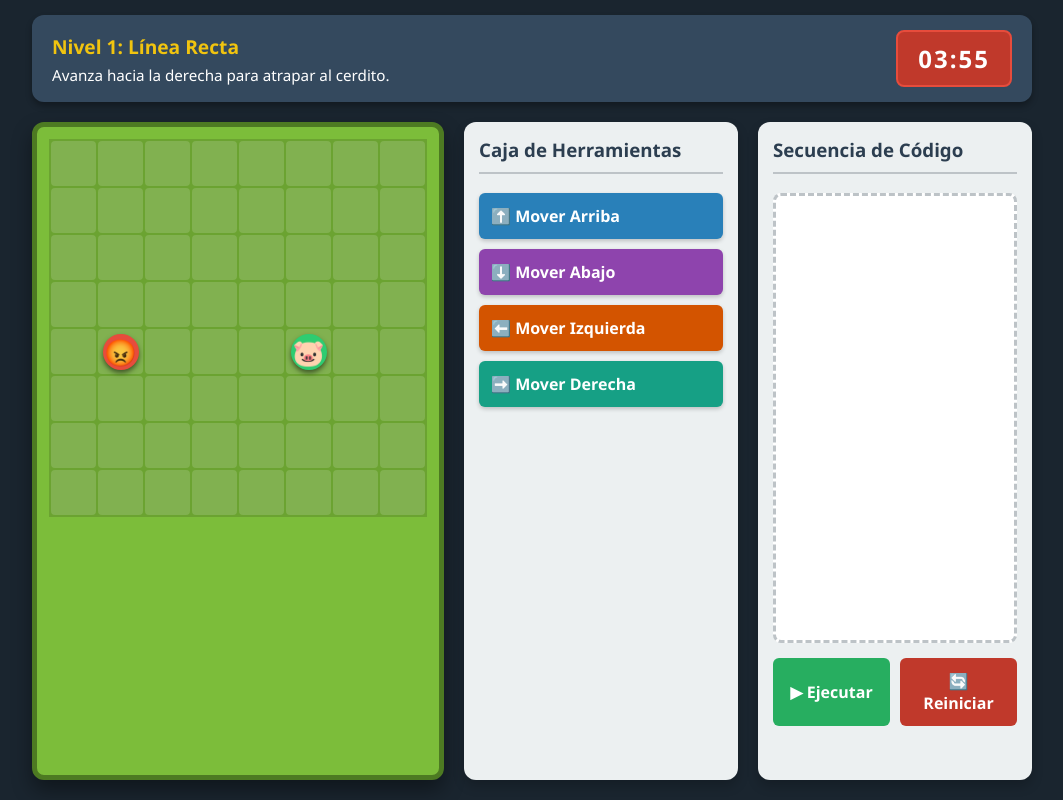
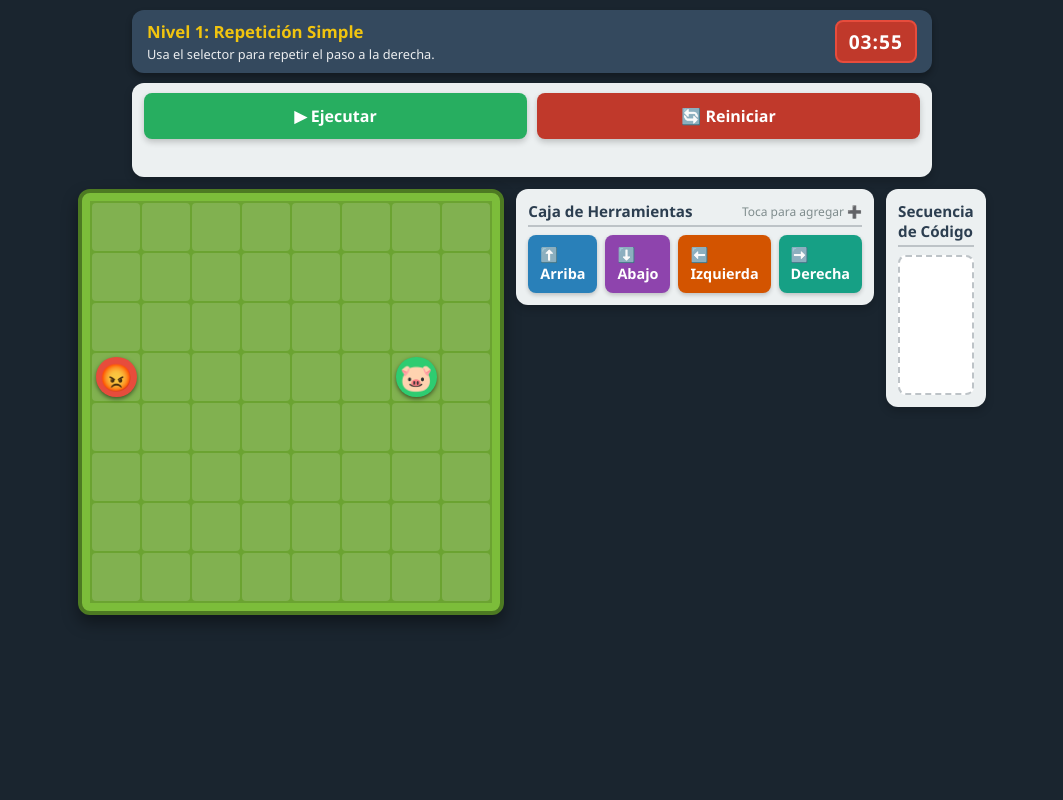
Before and after one commit to elvisriva-max/birt, a plain HTML site: page index.html in a window 1280 px wide. Shown: the whole page, without its empty margins (108-1171 px from the left). Drawn offline with Linux system fonts and the light colour scheme.

Commit message:
Update index.html

```diff
--- a/index.html
+++ b/index.html
@@ -2,8 +2,8 @@
 <html lang="es">
 <head>
   <meta charset="UTF-8">
-  <meta name="viewport" content="width=device-width, initial-scale=1.0">
-  <title>Angry Birds - Programming LMS</title>
+  <meta name="viewport" content="width=device-width, initial-scale=1.0, maximum-scale=1.0, user-scalable=no">
+  <title>Angry Birds - LMS Móvil</title>
   <style>
     :root {
       --bg-color: #1a252f;
@@ -11,52 +11,55 @@
       --primary: #27ae60;
       --primary-hover: #219150;
       --danger: #c0392b;
-      --tile-size: 45px;
+      --tile-size: clamp(32px, 10vw, 48px);
       --grid-size: 8;
     }
 
     * {
       box-sizing: border-box;
       font-family: 'Segoe UI', Roboto, Helvetica, Arial, sans-serif;
+      touch-action: manipulation;
     }
 
     body {
       background-color: var(--bg-color);
       color: #333;
       margin: 0;
-      padding: 15px;
+      padding: 10px;
       display: flex;
       flex-direction: column;
       align-items: center;
       min-height: 100vh;
       user-select: none;
+      -webkit-user-select: none;
     }
 
     .header {
       width: 100%;
-      max-width: 1000px;
+      max-width: 800px;
       display: flex;
       justify-content: space-between;
       align-items: center;
       background: #34495e;
-      padding: 15px 20px;
+      padding: 10px 15px;
       border-radius: 12px;
-      margin-bottom: 20px;
+      margin-bottom: 10px;
       color: white;
       box-shadow: 0 4px 6px rgba(0,0,0,0.3);
     }
 
-    .level-info h2 { margin: 0 0 5px 0; font-size: 1.2rem; color: #f1c40f; }
-    .level-info p { margin: 0; font-size: 0.95rem; }
+    .level-info h2 { margin: 0 0 2px 0; font-size: 1.05rem; color: #f1c40f; }
+    .level-info p { margin: 0; font-size: 0.8rem; opacity: 0.9; }
 
     .timer-container {
       background: #c0392b;
-      padding: 10px 20px;
+      padding: 6px 12px;
       border-radius: 8px;
-      font-size: 1.5rem;
+      font-size: 1.2rem;
       font-weight: bold;
-      letter-spacing: 2px;
+      letter-spacing: 1px;
       border: 2px solid #e74c3c;
+      white-space: nowrap;
     }
 
     .timer-warning { background: #e67e22; border-color: #d35400; }
@@ -68,22 +71,73 @@
       100% { transform: scale(1); }
     }
 
+    /* BARRA DE CONTROLES SUPERIOR */
+    .top-controls-bar {
+      width: 100%;
+      max-width: 800px;
+      background: var(--panel-bg);
+      padding: 10px 12px;
+      border-radius: 12px;
+      margin-bottom: 12px;
+      display: flex;
+      flex-direction: column;
+      gap: 8px;
+      box-shadow: 0 4px 8px rgba(0,0,0,0.2);
+    }
+
+    .controls { display: flex; gap: 10px; width: 100%; }
+
+    .btn {
+      flex: 1;
+      padding: 12px;
+      border: none;
+      border-radius: 8px;
+      font-weight: bold;
+      font-size: 1rem;
+      cursor: pointer;
+      color: white;
+      box-shadow: 0 3px 6px rgba(0,0,0,0.2);
+      display: flex;
+      align-items: center;
+      justify-content: center;
+      gap: 6px;
+    }
+    .btn:active { transform: translateY(1px); }
+    .btn-run { background-color: var(--primary); }
+    .btn-reset { background-color: var(--danger); }
+
+    #status-msg {
+      font-weight: bold;
+      text-align: center;
+      min-height: 20px;
+      font-size: 0.9rem;
+    }
+
     .main-workspace {
       display: flex;
-      gap: 20px;
-      flex-wrap: wrap;
+      gap: 12px;
+      flex-direction: column;
+      align-items: center;
+      width: 100%;
+      max-width: 800px;
+    }
+
+    @media (min-width: 768px) {
+      .main-workspace {
+        flex-direction: row;
+        align-items: flex-start;
         justify-content: center;
-      width: 100%;
-      max-width: 1000px;
+      }
     }
 
     /* --- BOARD CSS --- */
     .board-wrapper {
       background-color: #7cbd3a;
-      padding: 12px;
+      padding: 8px;
       border-radius: 12px;
-      border: 5px solid #4d7a22;
-      box-shadow: 0 10px 20px rgba(0,0,0,0.4);
+      border: 4px solid #4d7a22;
+      box-shadow: 0 8px 16px rgba(0,0,0,0.4);
+      touch-action: none;
     }
 
     #grid {
@@ -103,128 +157,162 @@
       display: flex;
       align-items: center;
       justify-content: center;
-      font-size: 24px;
+      font-size: calc(var(--tile-size) * 0.55);
       position: relative;
     }
 
     .cell.obstacle { background-color: #8d6e63; border: 2px solid #5d4037; }
-    .cell.tnt { background-color: #e53935; border: 2px solid #b71c1c; color: white; font-weight: bold; font-size: 12px; }
+    .cell.tnt { background-color: #e53935; border: 2px solid #b71c1c; color: white; font-weight: bold; font-size: calc(var(--tile-size) * 0.28); }
     .cell.tnt::after { content: "TNT"; }
 
     #bird, #pig {
-      width: 80%;
-      height: 80%;
+      width: 85%;
+      height: 85%;
       border-radius: 50%;
       display: flex;
       align-items: center;
       justify-content: center;
-      font-size: 26px;
       transition: all 0.25s ease-in-out;
       z-index: 2;
     }
-    #bird { background-color: #e74c3c; box-shadow: 0 3px 5px rgba(0,0,0,0.5); }
-    #pig { background-color: #2ecc71; box-shadow: 0 3px 5px rgba(0,0,0,0.5); }
+    #bird { background-color: #e74c3c; box-shadow: 0 2px 4px rgba(0,0,0,0.5); }
+    #pig { background-color: #2ecc71; box-shadow: 0 2px 4px rgba(0,0,0,0.5); }
 
     /* --- PANELS --- */
     .panel {
       background: var(--panel-bg);
       border-radius: 12px;
-      padding: 15px;
-      flex: 1;
-      min-width: 250px;
-      max-width: 320px;
+      padding: 12px;
+      width: 100%;
       display: flex;
       flex-direction: column;
-      box-shadow: 0 6px 12px rgba(0,0,0,0.2);
+      box-shadow: 0 4px 8px rgba(0,0,0,0.2);
     }
 
-    .panel h3 { margin-top: 0; border-bottom: 2px solid #bdc3c7; padding-bottom: 10px; color: #2c3e50; }
+    .panel h3 {
+      margin: 0 0 8px 0;
+      border-bottom: 2px solid #bdc3c7;
+      padding-bottom: 4px;
+      color: #2c3e50;
+      font-size: 0.95rem;
+      display: flex;
+      justify-content: space-between;
+      align-items: center;
+    }
 
-    .block-palette { display: flex; flex-direction: column; gap: 10px; }
+    .block-palette {
+      display: grid;
+      grid-template-columns: repeat(2, 1fr);
+      gap: 8px;
+    }
+
+    @media (min-width: 480px) {
+      .block-palette { grid-template-columns: repeat(4, 1fr); }
+    }
 
     .drop-zone {
-      flex-grow: 1;
-      border: 3px dashed #bdc3c7;
+      min-height: 140px;
+      max-height: 220px;
+      border: 2px dashed #bdc3c7;
       border-radius: 8px;
-      padding: 10px;
-      min-height: 450px;
+      padding: 8px;
       background-color: #ffffff;
       display: flex;
       flex-direction: column;
-      gap: 8px;
+      gap: 6px;
       overflow-y: auto;
-      max-height: 350px;
     }
 
     .block {
-      padding: 12px;
+      padding: 10px 12px;
       color: white;
       font-weight: bold;
-      border-radius: 6px;
-      cursor: grab;
+      border-radius: 8px;
+      cursor: pointer;
       display: flex;
       align-items: center;
       justify-content: space-between;
       box-shadow: 0 2px 4px rgba(0,0,0,0.2);
+      font-size: 0.9rem;
+      min-height: 44px;
     }
-    .block:active { cursor: grabbing; }
+
+    .block.executing {
+      transform: scale(1.02);
+      outline: 3px solid #f1c40f;
+      box-shadow: 0 0 10px #f1c40f;
+    }
 
     .block-UP    { background-color: #2980b9; }
     .block-DOWN  { background-color: #8e44ad; }
     .block-LEFT  { background-color: #d35400; }
     .block-RIGHT { background-color: #16a085; }
 
+    .repeat-control {
+      display: none;
+      align-items: center;
+      gap: 4px;
+      background: rgba(0,0,0,0.25);
+      padding: 4px 8px;
+      border-radius: 6px;
+      font-size: 0.8rem;
+    }
+
+    .drop-zone .repeat-control { display: flex; }
+
+    .repeat-select {
+      background: #ffffff;
+      color: #333;
+      border: none;
+      border-radius: 4px;
+      padding: 4px;
+      font-weight: bold;
+      font-size: 0.9rem;
+    }
+
     .btn-remove {
       background: rgba(0,0,0,0.3);
       border: none;
       color: white;
       border-radius: 50%;
-      width: 24px;
-      height: 24px;
+      width: 28px;
+      height: 28px;
       cursor: pointer;
       display: none;
-    }
-    .drop-zone .block .btn-remove { display: flex; align-items: center; justify-content: center; }
-
-    .controls { display: flex; gap: 10px; margin-top: 15px; }
-    .btn {
-      flex: 1;
-      padding: 12px;
-      border: none;
-      border-radius: 6px;
       font-weight: bold;
-      font-size: 1rem;
-      cursor: pointer;
-      color: white;
-      transition: opacity 0.2s;
-    }
-    .btn:hover { opacity: 0.9; }
-    .btn-run { background-color: var(--primary); }
-    .btn-reset { background-color: var(--danger); }
-
-    #status-msg {
-      margin-top: 15px;
-      font-weight: bold;
-      text-align: center;
-      min-height: 24px;
     }
 
-    @media (max-width: 768px) {
-      .header { flex-direction: column; gap: 15px; text-align: center; }
-      :root { --tile-size: 38px; }
-      .main-workspace { flex-direction: column; align-items: center; }
-      .panel { width: 100%; max-width: 100%; }
+    .drop-zone .block .btn-remove {
+      display: flex;
+      align-items: center;
+      justify-content: center;
+    }
+
+    .hint-text {
+      font-size: 0.75rem;
+      color: #7f8c8d;
+      font-weight: normal;
     }
   </style>
 </head>
 <body>
 
+  <!-- Encabezado de Nivel -->
   <div class="header">
     <div class="level-info">
       <h2 id="level-title">Cargando Nivel...</h2>
-      <p id="level-desc">Prepara tus bloques.</p>
+      <p id="level-desc">Crea tu secuencia para llegar al cerdito.</p>
     </div>
     <div class="timer-container" id="timer-display">04:00</div>
+  </div>
+
+  <!-- Botones de Control Superiores -->
+  <div class="top-controls-bar">
+    <div class="controls">
+      <button class="btn btn-run" id="btn-run">▶ Ejecutar</button>
+      <button class="btn btn-reset" id="btn-reset">🔄 Reiniciar</button>
+    </div>
+    <div id="status-msg"></div>
   </div>
 
   <div class="main-workspace">
@@ -233,14 +321,25 @@
       <div id="grid"></div>
     </div>
 
-    <!-- Bloques -->
+    <!-- Bloques / Paleta -->
     <div class="panel">
-      <h3>Caja de Herramientas</h3>
-      <div class="block-palette">
-        <div class="block block-UP" draggable="true" data-dir="UP">⬆️ Mover Arriba</div>
-        <div class="block block-DOWN" draggable="true" data-dir="DOWN">⬇️ Mover Abajo</div>
-        <div class="block block-LEFT" draggable="true" data-dir="LEFT">⬅️ Mover Izquierda</div>
-        <div class="block block-RIGHT" draggable="true" data-dir="RIGHT">➡️ Mover Derecha</div>
+      <h3>
+        <span>Caja de Herramientas</span>
+        <span class="hint-text">Toca para agregar ➕</span>
+      </h3>
+      <div class="block-palette" id="block-palette">
+        <div class="block block-UP" data-dir="UP">
+          <span>⬆️ Arriba</span>
+        </div>
+        <div class="block block-DOWN" data-dir="DOWN">
+          <span>⬇️ Abajo</span>
+        </div>
+        <div class="block block-LEFT" data-dir="LEFT">
+          <span>⬅️ Izquierda</span>
+        </div>
+        <div class="block block-RIGHT" data-dir="RIGHT">
+          <span>➡️ Derecha</span>
+        </div>
       </div>
     </div>
 
@@ -248,11 +347,6 @@
     <div class="panel">
       <h3>Secuencia de Código</h3>
       <div class="drop-zone" id="drop-zone"></div>
-      <div class="controls">
-        <button class="btn btn-run" id="btn-run">▶ Ejecutar</button>
-        <button class="btn btn-reset" id="btn-reset">🔄 Reiniciar</button>
-      </div>
-      <div id="status-msg"></div>
     </div>
   </div>
 
@@ -270,6 +364,7 @@
 
     function playTone(freq, type, duration, vol=0.1) {
       if (!audioCtx) return;
+      try {
         const osc = audioCtx.createOscillator();
         const gain = audioCtx.createGain();
         osc.type = type;
@@ -280,11 +375,12 @@
         gain.connect(audioCtx.destination);
         osc.start();
         osc.stop(audioCtx.currentTime + duration);
+      } catch(e) {}
     }
 
     const Sounds = {
       drop: () => playTone(600, 'sine', 0.1, 0.05),
-      move: () => playTone(300, 'square', 0.15, 0.05),
+      move: () => playTone(300, 'square', 0.12, 0.05),
       win:  () => {
         playTone(400, 'triangle', 0.15, 0.1);
         setTimeout(() => playTone(500, 'triangle', 0.15, 0.1), 150);
@@ -293,55 +389,52 @@
       lose: () => playTone(150, 'sawtooth', 0.5, 0.1)
     };
 
-    // Inicializar audio en la primera interacción para evitar bloqueos del navegador
-    document.addEventListener('mousedown', initAudio, { once: true });
     document.addEventListener('touchstart', initAudio, { once: true });
+    document.addEventListener('click', initAudio, { once: true });
 
     // ==========================================
-    // 2. CONFIGURACIÓN DEL JUEGO (8x8)
+    // 2. CONFIGURACIÓN DEL JUEGO
     // ==========================================
     const GRID_SIZE = 8;
-    const TIME_LIMIT = 240; // 4 minutos en segundos
+    const TIME_LIMIT = 240;
     let currentLevelIdx = 0;
     let birdPos = {x: 0, y: 0};
     let isExecuting = false;
 
-    // Variables del temporizador
     let timeLeft = TIME_LIMIT;
     let timerInterval;
 
-    // 6 Niveles en cuadrícula 8x8 (Coordenadas de 0 a 7)
     const LEVELS = [
       {
-        title: "Nivel 1: Línea Recta", desc: "Avanza hacia la derecha para atrapar al cerdito.",
-        bird: {x: 1, y: 4}, pig: {x: 5, y: 4}, tnt: [], obs: []
+        title: "Nivel 1: Repetición Simple", desc: "Usa el selector para repetir el paso a la derecha.",
+        bird: {x: 0, y: 3}, pig: {x: 6, y: 3}, tnt: [], obs: []
       },
       {
-        title: "Nivel 2: La Esquina", desc: "Avanza y luego baja.",
-        bird: {x: 2, y: 2}, pig: {x: 6, y: 6}, tnt: [], obs: []
+        title: "Nivel 2: Esquina Inteligente", desc: "Avanza en horizontal y luego en vertical multiplicando pasos.",
+        bird: {x: 1, y: 1}, pig: {x: 6, y: 6}, tnt: [], obs: []
       },
       {
-        title: "Nivel 3: El Muro", desc: "Rodea el muro de piedra.",
-        bird: {x: 1, y: 3}, pig: {x: 6, y: 3},
-        tnt: [], obs: [{x: 4, y: 2}, {x: 4, y: 3}, {x: 4, y: 4}]
+        title: "Nivel 3: Esquivar la Pared", desc: "Usa bucles en cada bloque para rodear el muro.",
+        bird: {x: 1, y: 4}, pig: {x: 6, y: 4},
+        tnt: [], obs: [{x: 4, y: 2}, {x: 4, y: 3}, {x: 4, y: 4}, {x: 4, y: 5}]
       },
       {
-        title: "Nivel 4: Cuidado con la TNT", desc: "Esquiva los explosivos.",
-        bird: {x: 1, y: 1}, pig: {x: 6, y: 6},
-        tnt: [{x: 3, y: 1}, {x: 3, y: 2}, {x: 4, y: 5}, {x: 5, y: 5}],
-        obs: [{x: 1, y: 3}, {x: 6, y: 3}]
+        title: "Nivel 4: Campo con TNT", desc: "Calcula los pasos exactos para pasar entre explosivos.",
+        bird: {x: 0, y: 2}, pig: {x: 7, y: 5},
+        tnt: [{x: 3, y: 2}, {x: 3, y: 3}, {x: 4, y: 5}],
+        obs: [{x: 1, y: 4}, {x: 6, y: 2}]
       },
       {
-        title: "Nivel 5: Laberinto", desc: "Encuentra el camino en zig-zag.",
+        title: "Nivel 5: Laberinto de Pasillos", desc: "Sincroniza tus direcciones y contadores.",
         bird: {x: 0, y: 7}, pig: {x: 7, y: 0},
-        tnt: [{x: 3, y: 4}, {x: 4, y: 4}],
-        obs: [{x: 0, y: 5}, {x: 1, y: 5}, {x: 2, y: 5}, {x: 3, y: 5}, {x: 4, y: 1}, {x: 5, y: 1}, {x: 6, y: 1}, {x: 7, y: 1}]
+        tnt: [{x: 2, y: 4}, {x: 5, y: 3}],
+        obs: [{x: 0, y: 5}, {x: 1, y: 5}, {x: 2, y: 5}, {x: 3, y: 5}, {x: 4, y: 2}, {x: 5, y: 2}, {x: 6, y: 2}, {x: 7, y: 2}]
       },
       {
-        title: "Nivel 6: Desafío Final", desc: "Aplica todo. Cuidado con el tiempo.",
+        title: "Nivel 6: Desafío Algorítmico", desc: "Resuelve el tablero completo optimizando con repeticiones.",
         bird: {x: 0, y: 0}, pig: {x: 7, y: 7},
-        tnt: [{x: 1, y: 1}, {x: 2, y: 2}, {x: 3, y: 3}, {x: 4, y: 4}, {x: 5, y: 5}],
-        obs: [{x: 0, y: 2}, {x: 1, y: 3}, {x: 6, y: 1}, {x: 7, y: 2}, {x: 1, y: 6}, {x: 2, y: 7}]
+        tnt: [{x: 2, y: 0}, {x: 3, y: 3}, {x: 5, y: 5}],
+        obs: [{x: 0, y: 3}, {x: 1, y: 3}, {x: 2, y: 3}, {x: 5, y: 2}, {x: 7, y: 4}, {x: 3, y: 7}]
       }
     ];
 
@@ -367,7 +460,7 @@
       clearInterval(timerInterval);
       updateTimerDisplay();
       timerInterval = setInterval(() => {
-        if (isExecuting) return; // Pausar temporizador mientras se anima
+        if (isExecuting) return;
         timeLeft--;
         updateTimerDisplay();
 
@@ -375,14 +468,14 @@
           clearInterval(timerInterval);
           setStatus("⏰ ¡Tiempo agotado! Reintentando nivel...", "#c0392b");
           Sounds.lose();
-          isExecuting = true; // BloquearUI
+          isExecuting = true;
           setTimeout(() => loadLevel(currentLevelIdx), 2000);
         }
       }, 1000);
     }
 
     // ==========================================
-    // 4. RENDERIZADO DEL TABLERO
+    // 4. RENDERIZADO Y CONTROL DE NIVEL
     // ==========================================
     function setStatus(text, color) {
       statusMsg.innerText = text;
@@ -399,7 +492,6 @@
       dropZone.innerHTML = '';
       setStatus('', '#000');
 
-      // Reset Timer
       timeLeft = TIME_LIMIT;
       startTimer();
 
@@ -451,103 +543,138 @@
     }
 
     // ==========================================
-    // 5. DRAG & DROP NATIVO
+    // 5. INTERACCIÓN MÓVIL
     // ==========================================
-    document.querySelectorAll('.block-palette .block').forEach(block => {
+    function addBlockToSequence(dir, text) {
+      if (isExecuting) return;
+      Sounds.drop();
+
+      const newBlock = document.createElement('div');
+      newBlock.className = `block block-${dir}`;
+      newBlock.dataset.dir = dir;
+
+      newBlock.innerHTML = `
+        <span>${text}</span>
+        <div class="repeat-control">
+          <label>Repetir:</label>
+          <select class="repeat-select">
+            <option value="1">1x</option>
+            <option value="2">2x</option>
+            <option value="3">3x</option>
+            <option value="4">4x</option>
+            <option value="5">5x</option>
+            <option value="6">6x</option>
+            <option value="7">7x</option>
+          </select>
+        </div>
+        <button class="btn-remove">✕</button>
+      `;
+
+      newBlock.querySelector('.btn-remove').onclick = (e) => {
+        e.stopPropagation();
+        if (!isExecuting) newBlock.remove();
+      };
+
+      dropZone.appendChild(newBlock);
+      dropZone.scrollTop = dropZone.scrollHeight;
+    }
+
+    document.querySelectorAll('#block-palette .block').forEach(block => {
+      block.addEventListener('click', () => {
+        const dir = block.dataset.dir;
+        const text = block.querySelector('span').innerText;
+        addBlockToSequence(dir, text);
+      });
+    });
+
+    document.querySelectorAll('#block-palette .block').forEach(block => {
+      block.setAttribute('draggable', 'true');
       block.addEventListener('dragstart', (e) => {
         initAudio();
         e.dataTransfer.setData('dir', block.dataset.dir);
-        e.dataTransfer.setData('text', block.innerText);
+        e.dataTransfer.setData('text', block.querySelector('span').innerText);
       });
     });
 
     dropZone.addEventListener('dragover', (e) => e.preventDefault());
-
     dropZone.addEventListener('drop', (e) => {
       e.preventDefault();
       const dir = e.dataTransfer.getData('dir');
       const text = e.dataTransfer.getData('text');
-
-      if (dir && !isExecuting) {
-        Sounds.drop(); // Sonido al soltar el bloque
-
-        const newBlock = document.createElement('div');
-        newBlock.className = `block block-${dir}`;
-        newBlock.dataset.dir = dir;
-        newBlock.innerHTML = `<span>${text}</span> <button class="btn-remove">✕</button>`;
-
-        newBlock.querySelector('.btn-remove').onclick = () => {
-          if (!isExecuting) newBlock.remove();
-        };
-
-        dropZone.appendChild(newBlock);
-      }
+      if (dir) addBlockToSequence(dir, text);
     });
 
     // ==========================================
-    // 6. LÓGICA DE EJECUCIÓN
+    // 6. EJECUCIÓN DEL CÓDIGO
     // ==========================================
     document.getElementById('btn-run').addEventListener('click', async () => {
       if (isExecuting) return;
-      initAudio(); // Asegurar contexto de audio
+      initAudio();
 
       const blocks = Array.from(dropZone.children);
       if (blocks.length === 0) {
-        setStatus("¡Arrastra comandos al área de código!", "#e67e22");
+        setStatus("¡Toca los botones abajo para agregar comandos!", "#e67e22");
         return;
       }
 
       isExecuting = true;
-      setStatus("Ejecutando...", "#2980b9");
+      setStatus("Ejecutando secuencia...", "#2980b9");
       const lvl = LEVELS[currentLevelIdx];
 
       for (let block of blocks) {
         const dir = block.dataset.dir;
+        const repeatCount = parseInt(block.querySelector('.repeat-select').value) || 1;
 
-        // Movimiento matemático
+        block.classList.add('executing');
+
+        for (let step = 0; step < repeatCount; step++) {
           if (dir === 'UP') birdPos.y = Math.max(0, birdPos.y - 1);
           if (dir === 'DOWN') birdPos.y = Math.min(GRID_SIZE - 1, birdPos.y + 1);
           if (dir === 'LEFT') birdPos.x = Math.max(0, birdPos.x - 1);
           if (dir === 'RIGHT') birdPos.x = Math.min(GRID_SIZE - 1, birdPos.x + 1);
 
           renderEntities();
-        Sounds.move(); // Sonido al moverse
+          Sounds.move();
 
-        await new Promise(r => setTimeout(r, 400));
+          await new Promise(r => setTimeout(r, 300));
 
-        // Validación de Choques
           const hitTNT = lvl.tnt.some(p => p.x === birdPos.x && p.y === birdPos.y);
           const hitObs = lvl.obs.some(p => p.x === birdPos.x && p.y === birdPos.y);
 
           if (hitTNT || hitObs) {
             Sounds.lose();
-          setStatus("💥 ¡Chocaste! Intenta otra ruta.", "#c0392b");
-          document.getElementById('bird').innerText = '💥';
+            setStatus("💥 ¡Chocaste! Revisa tus pasos.", "#c0392b");
+            const bird = document.getElementById('bird');
+            if (bird) bird.innerText = '💥';
+            block.classList.remove('executing');
             isExecuting = false;
             return;
           }
 
-        // Validación de Victoria
           if (birdPos.x === lvl.pig.x && birdPos.y === lvl.pig.y) {
-          document.getElementById('pig').innerText = '💥';
+            const pig = document.getElementById('pig');
+            if (pig) pig.innerText = '💥';
             Sounds.win();
+            block.classList.remove('executing');
 
             if (currentLevelIdx < LEVELS.length - 1) {
-            setStatus("🎉 ¡Nivel Superado! Avanzando...", "#27ae60");
+              setStatus("🎉 ¡Nivel Superado!", "#27ae60");
               setTimeout(() => {
                 currentLevelIdx++;
                 loadLevel(currentLevelIdx);
-            }, 2000);
+              }, 1800);
             } else {
-            setStatus("🏆 ¡Felicidades! Has completado el juego.", "#f39c12");
+              setStatus("🏆 ¡Felicidades! Completaste el juego.", "#f39c12");
               clearInterval(timerInterval);
             }
             return;
           }
         }
 
-      // Finalizó el código pero no llegó
-      setStatus("❌ Te faltaron bloques para llegar.", "#d35400");
+        block.classList.remove('executing');
+      }
+
+      setStatus("❌ Faltaron pasos para llegar al cerdito.", "#d35400");
       Sounds.lose();
       isExecuting = false;
     });
```
Lines whose indentation alone changed are shown as unchanged.
